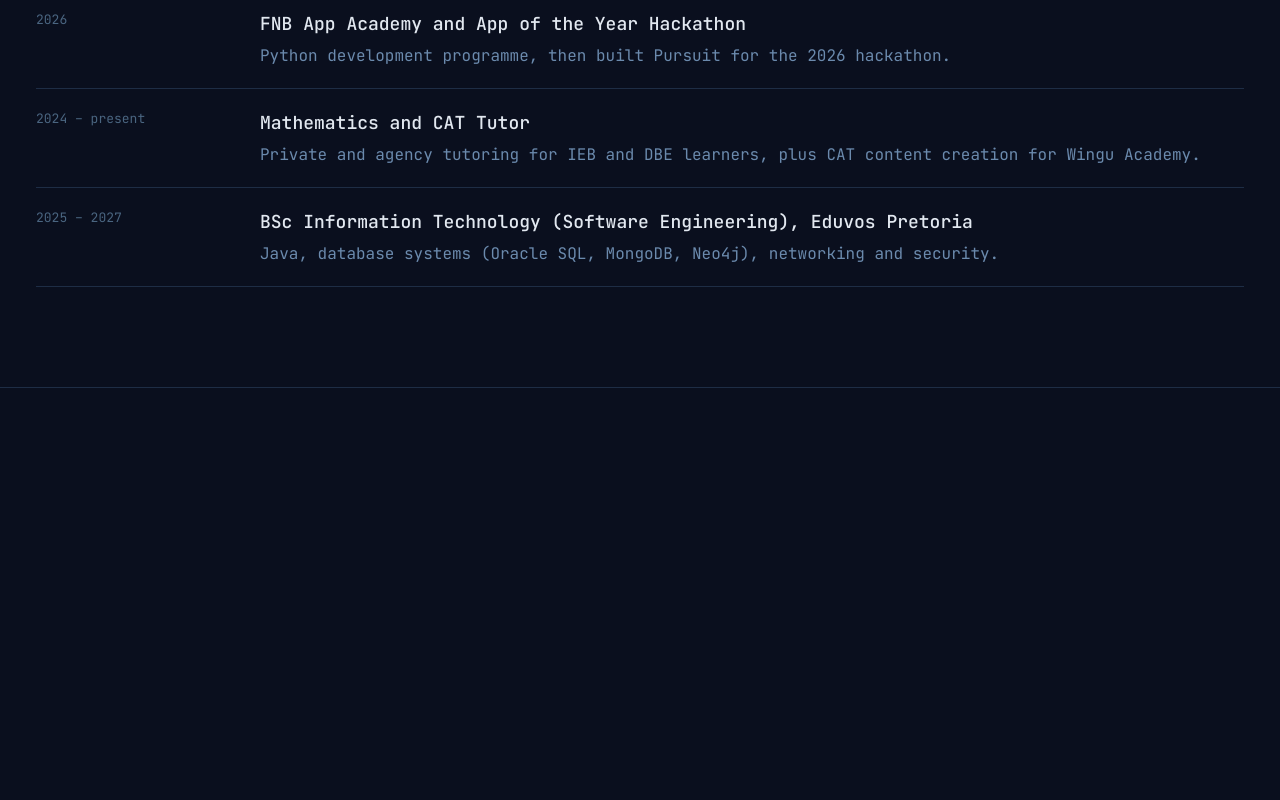
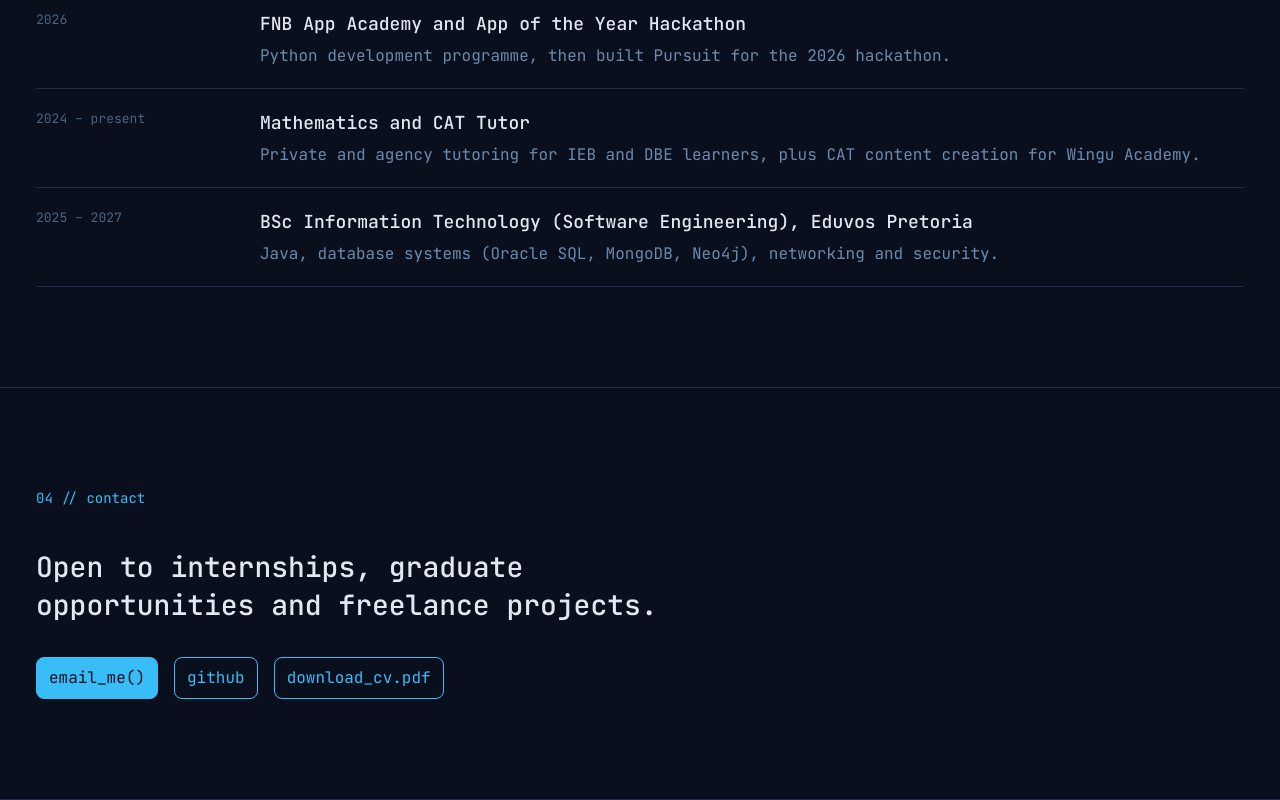
Before and after one commit to thatomakhusha/ThatoMakhushaPortfolio, a Next.js app: page / in a window 1280 px wide. Shown: the part 2836-3636 px from the top of the page. Before the commit the page ends 3224 px from the top, so only its background shows below. Built offline with nearby package versions, Linux system fonts and the light colour scheme.

Commit message:
feat(contact): Add Contact section

```diff
--- a/src/app/page.tsx
+++ b/src/app/page.tsx
@@ -3,6 +3,7 @@ import Hero from "@/components/Hero";
 import Projects from "@/components/Projects";
 import Skills from "@/components/Skills";
 import Experience from "@/components/Experience";
+import Contact from "@/components/Contact";
 
 export default function Home() {
   return (
@@ -12,6 +13,7 @@ export default function Home() {
       <Projects/>
       <Skills/>
       <Experience/>
+      <Contact/>
     </>
   );
 }
--- a/src/components/Contact.tsx
+++ b/src/components/Contact.tsx
@@ -0,0 +1,38 @@
+import SectionHeader from "./SectionHeader";
+
+const EMAIL = "thembamakhusha@outlook.com";
+const GITHUB_URL = "https://github.com/thatomakhusha";
+const CV_URL = "/documents/Thato_Makhusha_CV.pdf";
+
+export default function Contact() {
+  return (
+    <section id="contact" className="px-6 md:px-7 lg:px-9">
+      <SectionHeader number="04" title="contact" />
+
+      <p className="max-w-2xl text-2xl md:text-[28px] leading-snug font-medium mb-8">
+        Open to internships, graduate opportunities and freelance projects.
+      </p>
+
+      <div className="flex flex-wrap gap-4">
+        <a href={`mailto:${EMAIL}`} className="btn-primary">
+          email_me()
+        </a>
+        <a
+          href={GITHUB_URL}
+          target="_blank"
+          rel="noopener noreferrer"
+          className="btn-ghost hover:bg-accent hover:text-bg"
+        >
+          github
+        </a>
+        <a
+          href={CV_URL}
+          download
+          className="btn-ghost hover:bg-accent hover:text-bg"
+        >
+          download_cv.pdf
+        </a>
+      </div>
+    </section>
+  );
+}
```
